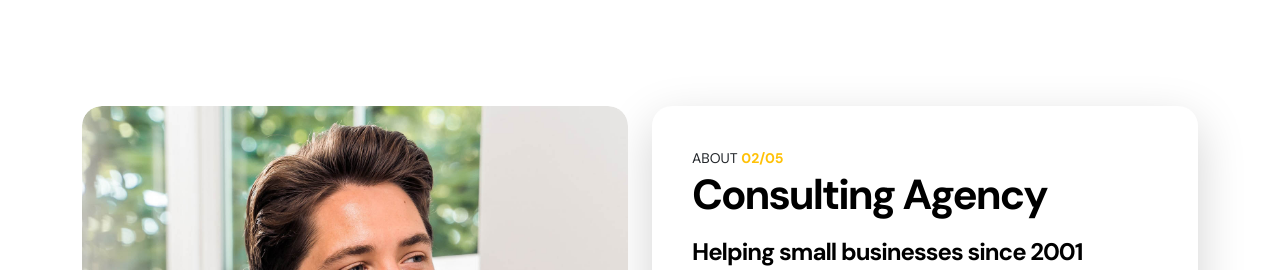
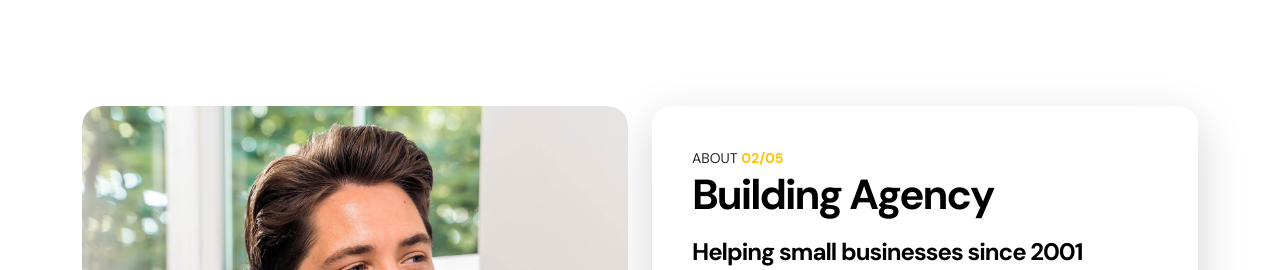
Before and after one commit to RahulPatil525/git-repo-5, a plain HTML site: page index.html in a window 1280 px wide. Shown: the part 809-1079 px from the top of the page. Drawn offline with Linux system fonts and the light colour scheme.

Commit message:
adding changing file

```diff
--- a/index.html
+++ b/index.html
@@ -7,7 +7,7 @@
         <meta name="description" content="">
         <meta name="author" content="Tooplate">
 
-        <title>Rahul Strategy - Bootstrap 5 HTML Template</title>
+        <title>Waso Strategy - Bootstrap 5 HTML Template</title>
 
         <!-- CSS FILES -->
         <link rel="preconnect" href="https://fonts.googleapis.com">
@@ -201,7 +201,7 @@ Free Bootstrap 5 HTML Template
                                 <div class="about-info">
                                     <small class="small-title">About <strong class="text-warning">02/05</strong></small>
 
-                                    <h2 class="mb-3">Consulting Agency</h2>
+                                    <h2 class="mb-3">Building Agency</h2>
 
                                     <h5 class="mb-3">Helping small businesses since 2001</h5>
 
```
